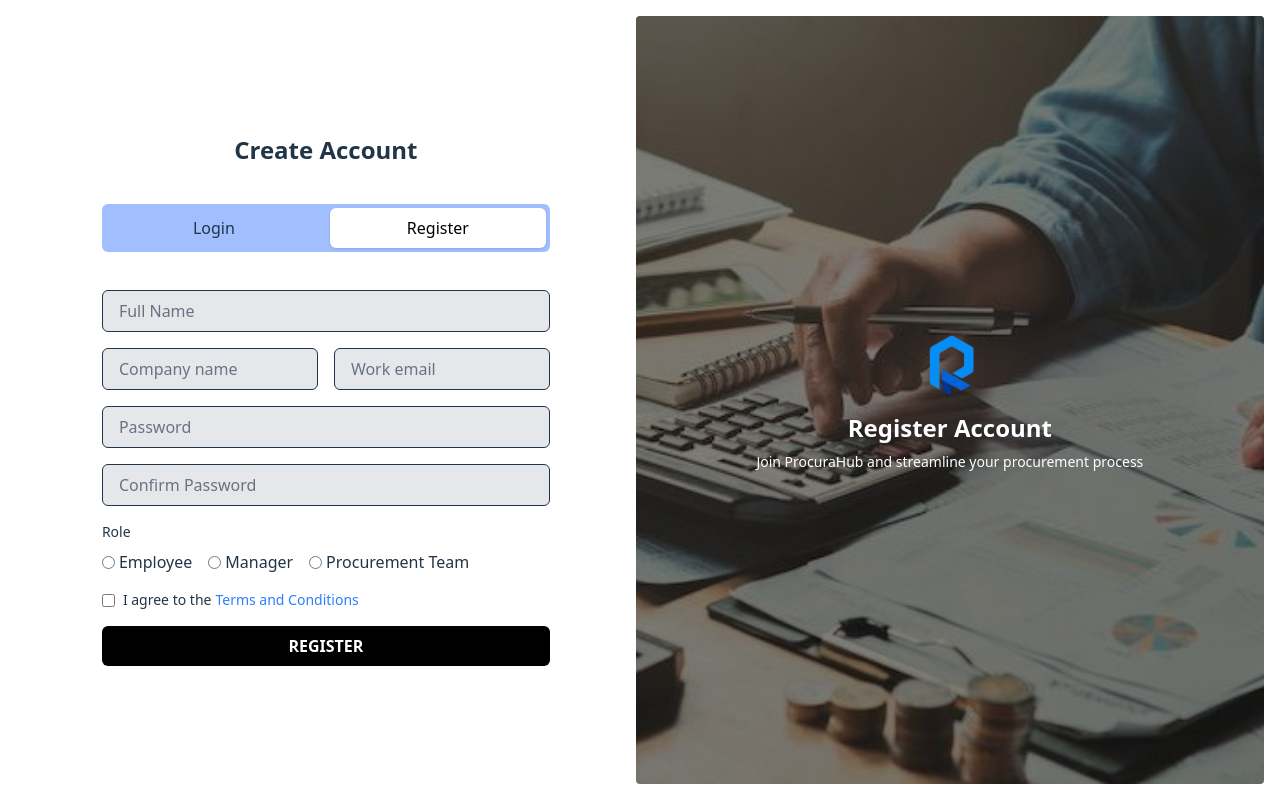
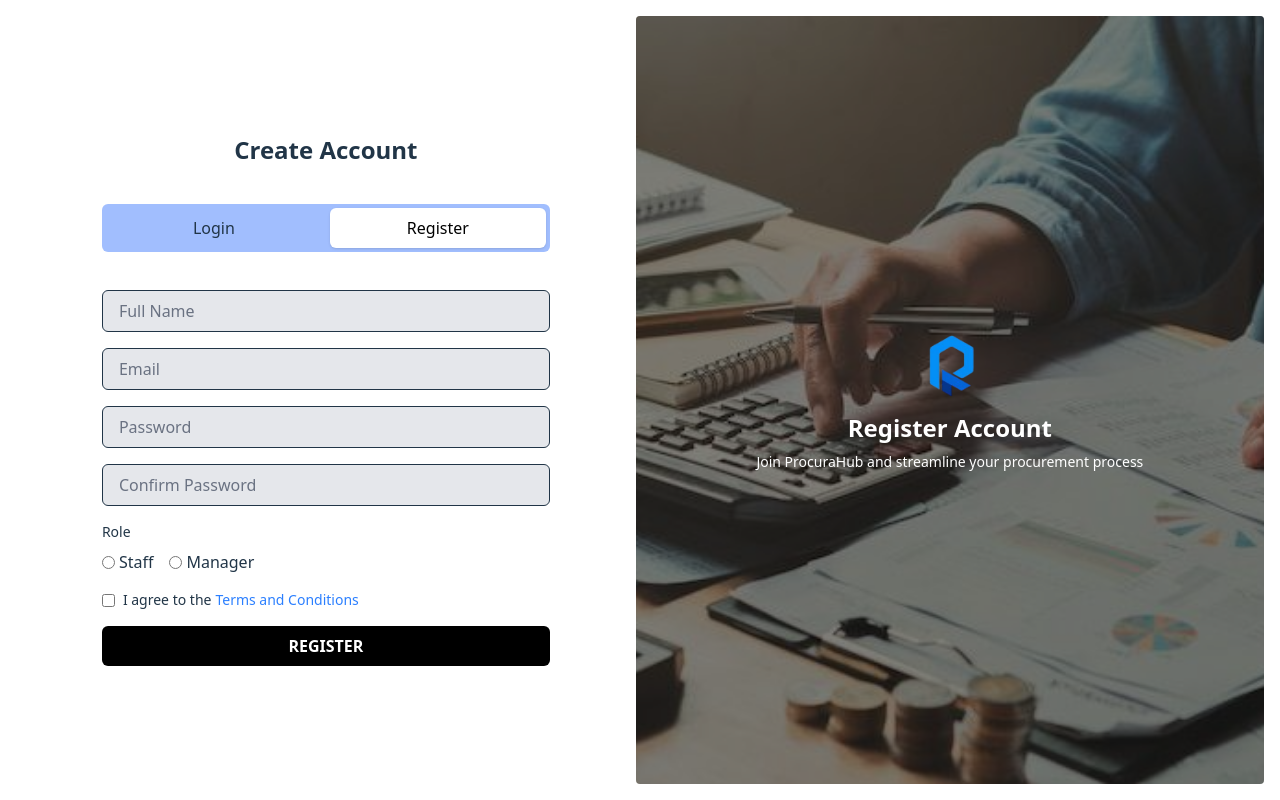
Before and after one commit to claudiajay/procure_app, a React (Vite) app in the folder client/: page /login in a window 1280 px wide. Both pictures are taken after a click on the button "Register". Built offline with nearby package versions, Linux system fonts and the light colour scheme.

Commit message:
updated login.jsx

```diff
--- a/client/src/pages/Login.jsx
+++ b/client/src/pages/Login.jsx
@@ -1,16 +1,15 @@
-// src/pages/Login.jsx
 import React, { useState } from 'react';
 import { Loader } from 'lucide-react';
 import Logo from '../assets/logo1.png';
 import LoginBg from '../assets/journal entries.png';
 import RegisterBg from '../assets/premium photo.png';
 import { register, login } from "../services/ProcuraHub.js";
-import { useNavigate } from "react-router-dom"; // ✅ added
+import { useNavigate } from "react-router-dom";
 
 const Login = () => {
   const [isLogin, setIsLogin] = useState(true);
   const [isLoading, setIsLoading] = useState(false);
-  const navigate = useNavigate(); // ✅ added
+  const navigate = useNavigate();
 
   const [loginData, setLoginData] = useState({
     email: '',
@@ -19,8 +18,8 @@ const Login = () => {
 
   const [registerData, setRegisterData] = useState({
     fullName: '',
-    company: '',
-    workEmail: '',
+    // company: '',
+    Email: '',
     password: '',
     confirmPassword: '',
     role: '',
@@ -44,7 +43,7 @@ const Login = () => {
       localStorage.setItem('token', result.token);
       alert('Login successful!');
       // TODO: Redirect to dashboard
-      navigate("/Dashboard"); // ✅ added
+      navigate("/Dashboard");
     } catch (error) {
       console.error(error);
       alert(error.message || 'Login failed');
@@ -57,8 +56,8 @@ const Login = () => {
     e.preventDefault();
     if (
       !registerData.fullName.trim() ||
-      !registerData.company.trim() ||
-      !registerData.workEmail.trim() ||
+      // !registerData.company.trim() ||
+      !registerData.Email.trim() ||
       !registerData.role.trim() ||
       !registerData.password.trim() ||
       !registerData.confirmPassword.trim() ||
@@ -163,7 +162,20 @@ const Login = () => {
                 }
                 className="w-full px-4 py-2 border rounded-md bg-gray-200 placeholder-gray-500"
               />
-              <div className="flex gap-4">
+
+                <input
+                  type="Email"
+                  placeholder="Email"
+                  value={registerData.Email}
+                  onChange={(e) =>
+                    setRegisterData({
+                      ...registerData,
+                      Email: e.target.value,
+                    })
+                  }
+                  className="w-full px-4 py-2 border rounded-md bg-gray-200 placeholder-gray-500"
+                />
+              {/* <div className="flex gap-4">
                 <input
                   type="text"
                   placeholder="Company name"
@@ -177,18 +189,18 @@ const Login = () => {
                   className="w-1/2 px-4 py-2 border rounded-md bg-gray-200 placeholder-gray-500"
                 />
                 <input
-                  type="email"
-                  placeholder="Work email"
-                  value={registerData.workEmail}
+                  type="Email"
+                  placeholder="Email"
+                  value={registerData.Email}
                   onChange={(e) =>
                     setRegisterData({
                       ...registerData,
-                      workEmail: e.target.value,
+                      Email: e.target.value,
                     })
                   }
                   className="w-1/2 px-4 py-2 border rounded-md bg-gray-200 placeholder-gray-500"
                 />
-              </div>
+              </div> */}
               <input
                 type="password"
                 placeholder="Password"
@@ -217,7 +229,7 @@ const Login = () => {
               <div className="space-y-2">
                 <label className="block text-sm font-medium">Role</label>
                 <div className="flex gap-4">
-                  {['Employee', 'Manager', 'Procurement Team'].map((role) => (
+                  {['Staff', 'Manager'].map((role) => (
                     <label key={role} className="flex items-center gap-1">
                       <input
                         type="radio"
```
